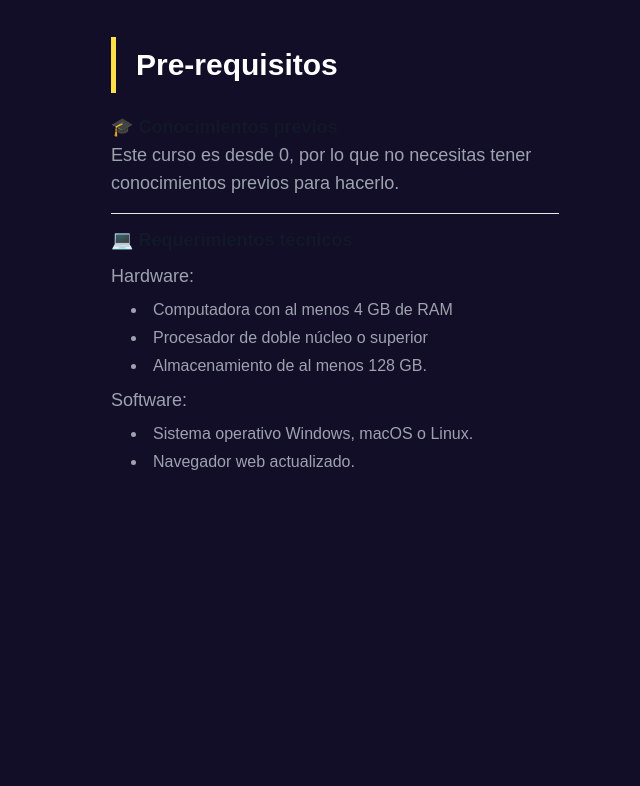
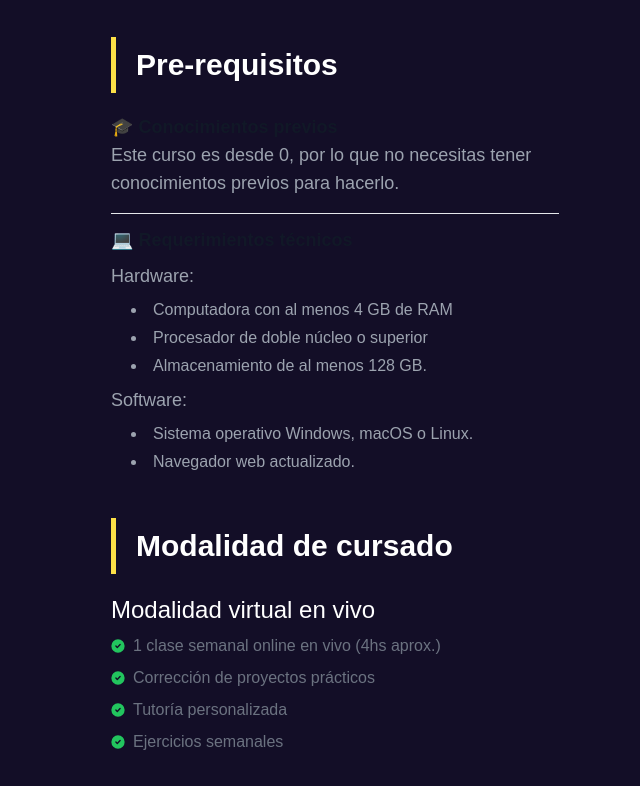
Before and after one commit to matiaslenci/curso-programacion, an Astro site: page / in a window 1280 px wide. Shown: the part 1653-2439 px from the top of the page, without its empty margins (177-817 px from the left). Before the commit the page ends 2171 px from the top, so only its background shows below. Built offline with nearby package versions, Linux system fonts and the light colour scheme; Astro itself is replaced by a stand-in of ours.

Commit message:
modalidad

```diff
--- a/src/pages/index.astro
+++ b/src/pages/index.astro
@@ -1,8 +1,9 @@
 ---
 import "@fontsource-variable/space-grotesk";
 import Header from "../sections/Header.astro";
-import ThemeLine from "../sections/ThemeLineSection.astro";
 import PrerequisitesSection from "../sections/PrerequisitesSection.astro";
+import ThemeLineSection from "../sections/ThemeLineSection.astro";
+import ModalitySection from "../sections/ModalitySection.astro";
 ---
 
 <html lang="en">
@@ -15,8 +16,9 @@ import PrerequisitesSection from "../sections/PrerequisitesSection.astro";
   </head>
   <body class="max-w-3xl mx-auto min-h-screen px-6 sm:px-8  text-white">
 	<Header/>
-  <ThemeLine/>
+  <ThemeLineSection/>
   <PrerequisitesSection/>
+  <ModalitySection/>
   </body>
 
   <style is:global>
--- /dev/null
+++ b/src/sections/ModalitySection.astro
@@ -0,0 +1,36 @@
+---
+import Title from "../components/Title.astro";
+const CARACTERISTICAS = [
+  "1 clase semanal online en vivo (4hs aprox.)",
+  "Corrección de proyectos prácticos",
+  "Tutoría personalizada",
+  "Ejercicios semanales",
+];
+---
+
+<section class="mb-8">
+  <div >
+    <Title>Modalidad de cursado</Title><!-- <span
+      class="bg-red-500 me-2 px-2.5 rounded-full"></span> -->
+  </div>
+  <h3 class="text-2xl font-medium">Modalidad virtual en vivo</h3>
+
+  <ul class="max-w-md space-y-2 mt-2 text-gray-500 list-inside">
+    {
+      CARACTERISTICAS.map((cacteristica) => (
+        <li class="flex items-center">
+          <svg
+            class="w-3.5 h-3.5 me-2 text-green-500  flex-shrink-0"
+            aria-hidden="true"
+            xmlns="http://www.w3.org/2000/svg"
+            fill="currentColor"
+            viewBox="0 0 20 20"
+          >
+            <path d="M10 .5a9.5 9.5 0 1 0 9.5 9.5A9.51 9.51 0 0 0 10 .5Zm3.707 8.207-4 4a1 1 0 0 1-1.414 0l-2-2a1 1 0 0 1 1.414-1.414L9 10.586l3.293-3.293a1 1 0 0 1 1.414 1.414Z" />
+          </svg>
+          {cacteristica}
+        </li>
+      ))
+    }
+  </ul>
+</section>
```
